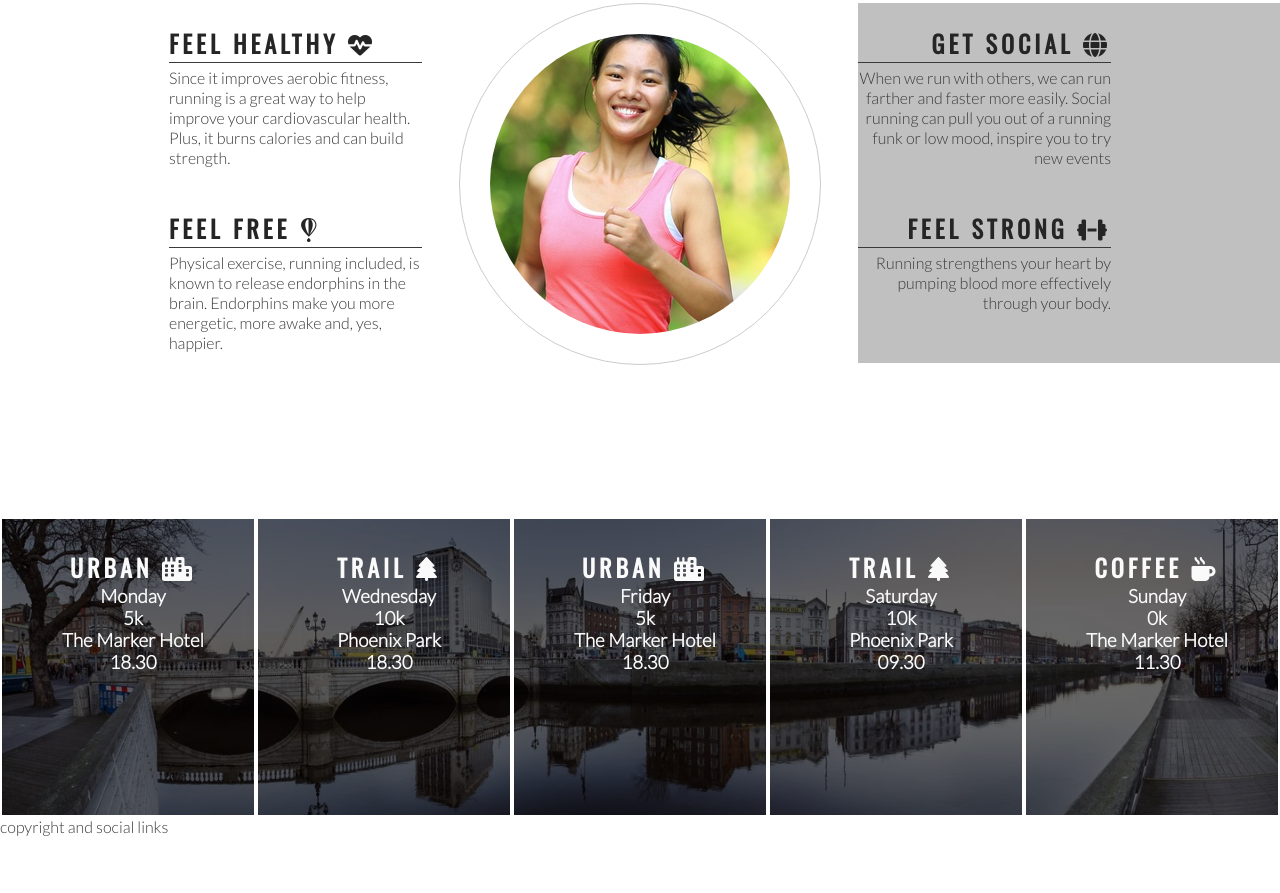
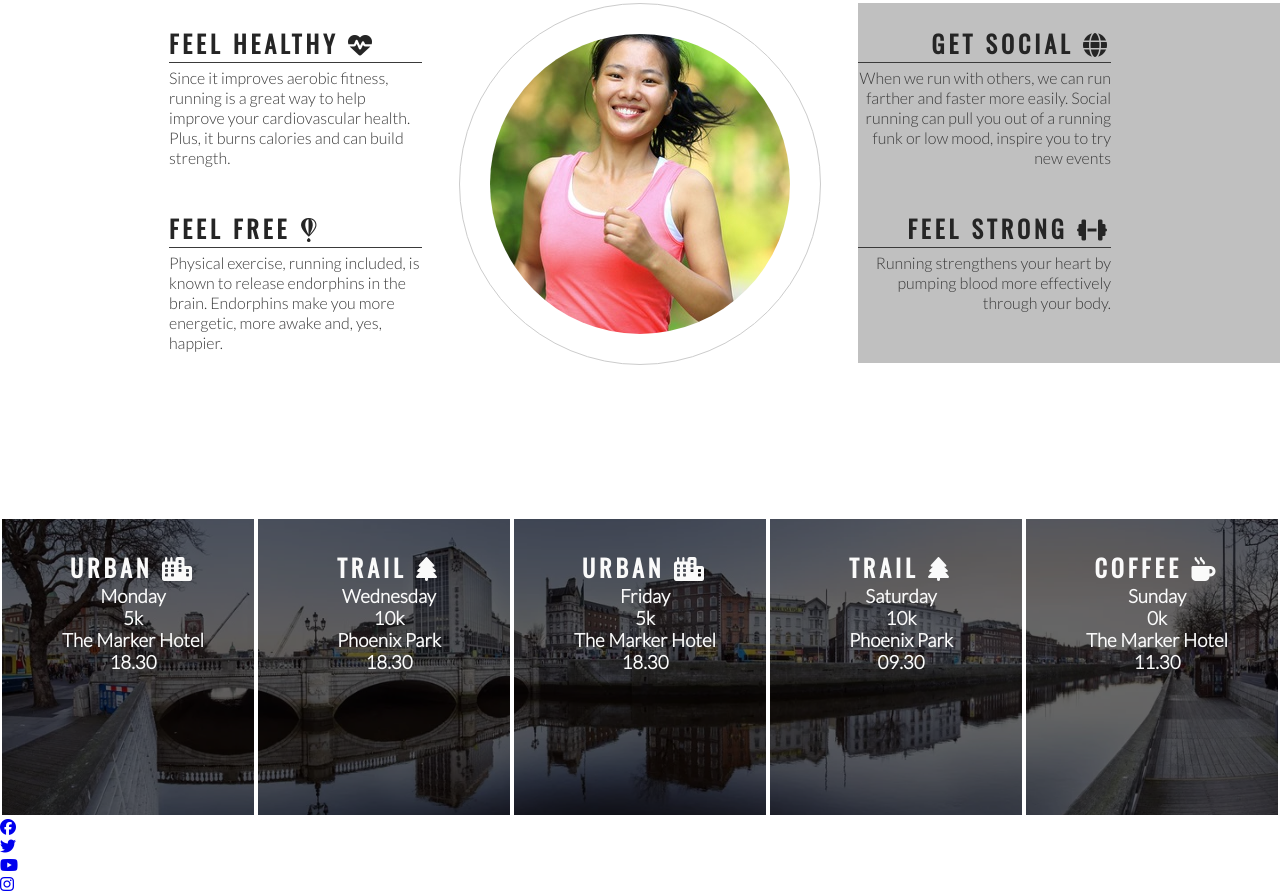
Before and after one commit to JonnyDavison/love-runnung, a plain HTML site: page index.html in a window 1280 px wide. Shown: the part 778-1671 px from the top of the page. Before the commit the page ends 1614 px from the top, so only its background shows below. Drawn offline with nearby package versions, Linux system fonts and the light colour scheme.

Commit message:
Add social media icons to footer

```diff
--- a/index.html
+++ b/index.html
@@ -113,7 +113,20 @@
         </div>
     </section>
     <footer>
-        copyright and social links
+       <ul>
+        <li>
+            <a href="https://facebook.com" target="_blank" rel="noopener" aria-label="Visit our Facebook page (opens a new tab)"><i class="fab fa-facebook"></i></a>
+        </li>
+        <li>
+            <a href="https://twitter.com" target="_blank" rel="noopener" aria-label="Visit our Twitter page (opens a new tab)"><i class="fa-brands fa-twitter"></i></a>
+        </li>
+        <li>
+            <a href="https://youtube.com" target="_blank" rel="noopener" aria-label="Visit our Youtube page (opens a new tab)"><i class="fa-brands fa-youtube"></i></a>
+        </li>
+        <li>
+            <a href="https://instagram.com" target="_blank" rel="noopener" aria-label="Visit our Instagram page (opens a new tab)"><i class="fa-brands fa-instagram"></i></a>
+        </li>
+       </ul>
     </footer>
     <!--font awesome script-->
     <script src="https://kit.fontawesome.com/75b57bf907.js" crossorigin="anonymous"></script>
```
